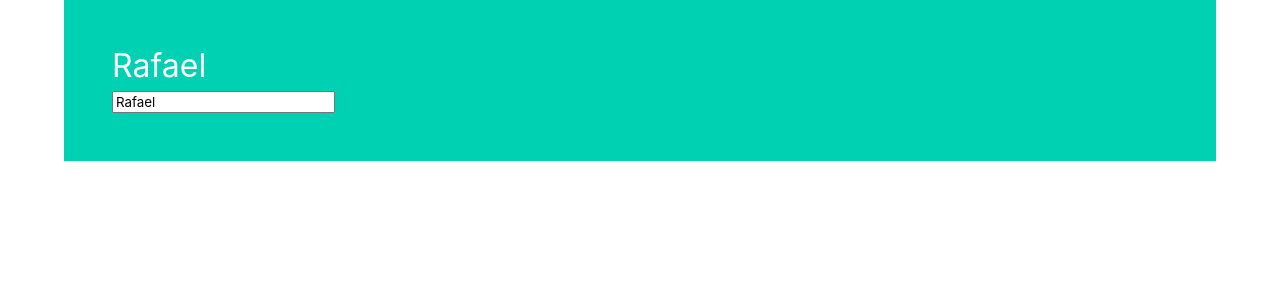
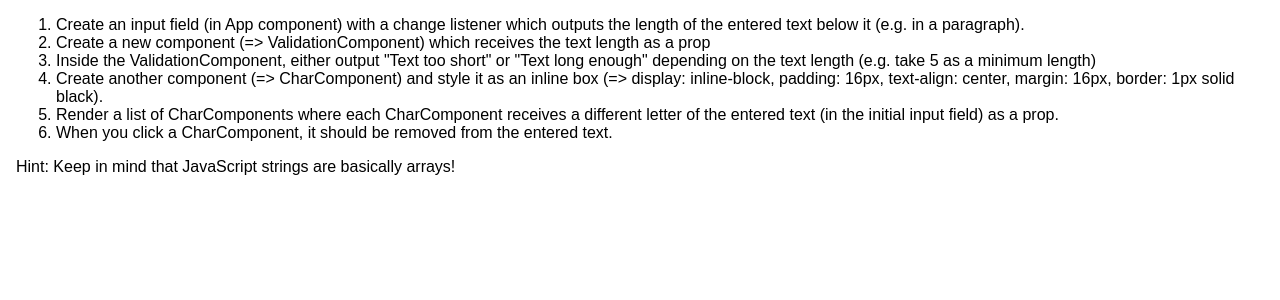
Before and after one commit to abelgoodwin1988/react-complete-guide-homework, a React (Create React App) app: page / in a window 1280 px wide. Shown: the top 300 px of the page. Built offline with nearby package versions, Linux system fonts and the light colour scheme.

Commit message:
new hw assgn

```diff
--- a/public/index.html
+++ b/public/index.html
@@ -1,4 +1,4 @@
-<!DOCTYPE html>
+<!doctype html>
 <html lang="en">
   <head>
     <meta charset="utf-8">
--- a/src/App.js
+++ b/src/App.js
@@ -1,47 +1,20 @@
 import React, { Component } from 'react';
-
-import UserOutput from './User/UserOutput';
-import UserInput from './User/UserInput';
-
 import './App.css';
-import 'bulma/css/bulma.css';
 
 class App extends Component {
-  state = {
-    username: 'Rafael'
-  }
-
-  handleChangeUsername = event => {
-    this.setState(
-      {
-        username: event.target.value
-      }
-    );
-  }
-
   render() {
     return (
-      <section className="App container is-full">
-        <div className="columns">
-          <div className="column">
-            <section className="hero is-primary">
-              <div class="hero-body">
-                <div className="Container">
-                  <h1 className="title">
-                    <UserOutput username={this.state.username}/>
-                  </h1>
-                  <h2 className="subtitle">
-                    <UserInput
-                      change={this.handleChangeUsername}
-                      input={this.state.username}
-                    />
-                  </h2>
-                </div>
-              </div>
-            </section>
-          </div>
-        </div>
-      </section>
+      <div className="App">
+        <ol>
+          <li>Create an input field (in App component) with a change listener which outputs the length of the entered text below it (e.g. in a paragraph).</li>
+          <li>Create a new component (=> ValidationComponent) which receives the text length as a prop</li>
+          <li>Inside the ValidationComponent, either output "Text too short" or "Text long enough" depending on the text length (e.g. take 5 as a minimum length)</li>
+          <li>Create another component (=> CharComponent) and style it as an inline box (=> display: inline-block, padding: 16px, text-align: center, margin: 16px, border: 1px solid black).</li>
+          <li>Render a list of CharComponents where each CharComponent receives a different letter of the entered text (in the initial input field) as a prop.</li>
+          <li>When you click a CharComponent, it should be removed from the entered text.</li>
+        </ol>
+        <p>Hint: Keep in mind that JavaScript strings are basically arrays!</p>
+      </div>
     );
   }
 }
```
Also changed, not shown: package.json (+4 -5 lines), how-to-use.txt (added), public/manifest.json, 1 other file (tests, documents, lock files or other folders).
